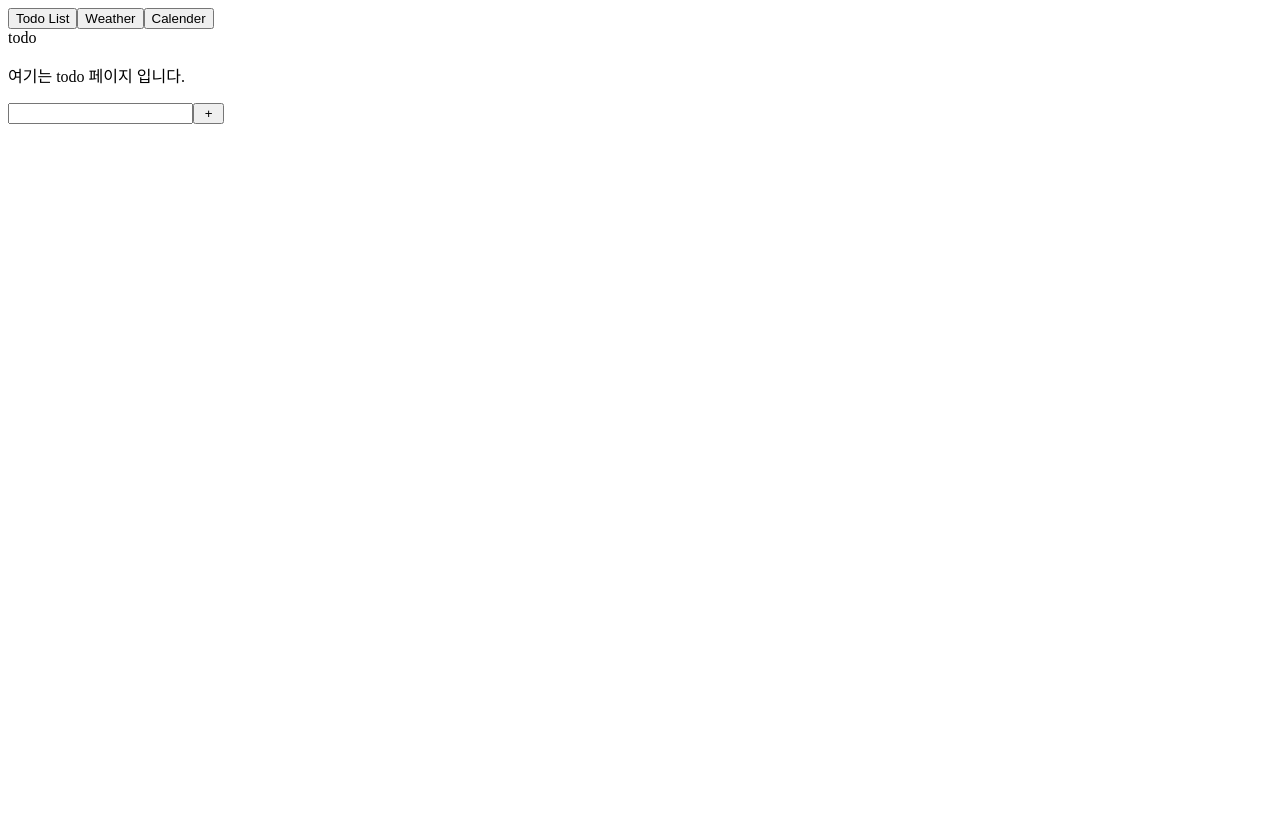
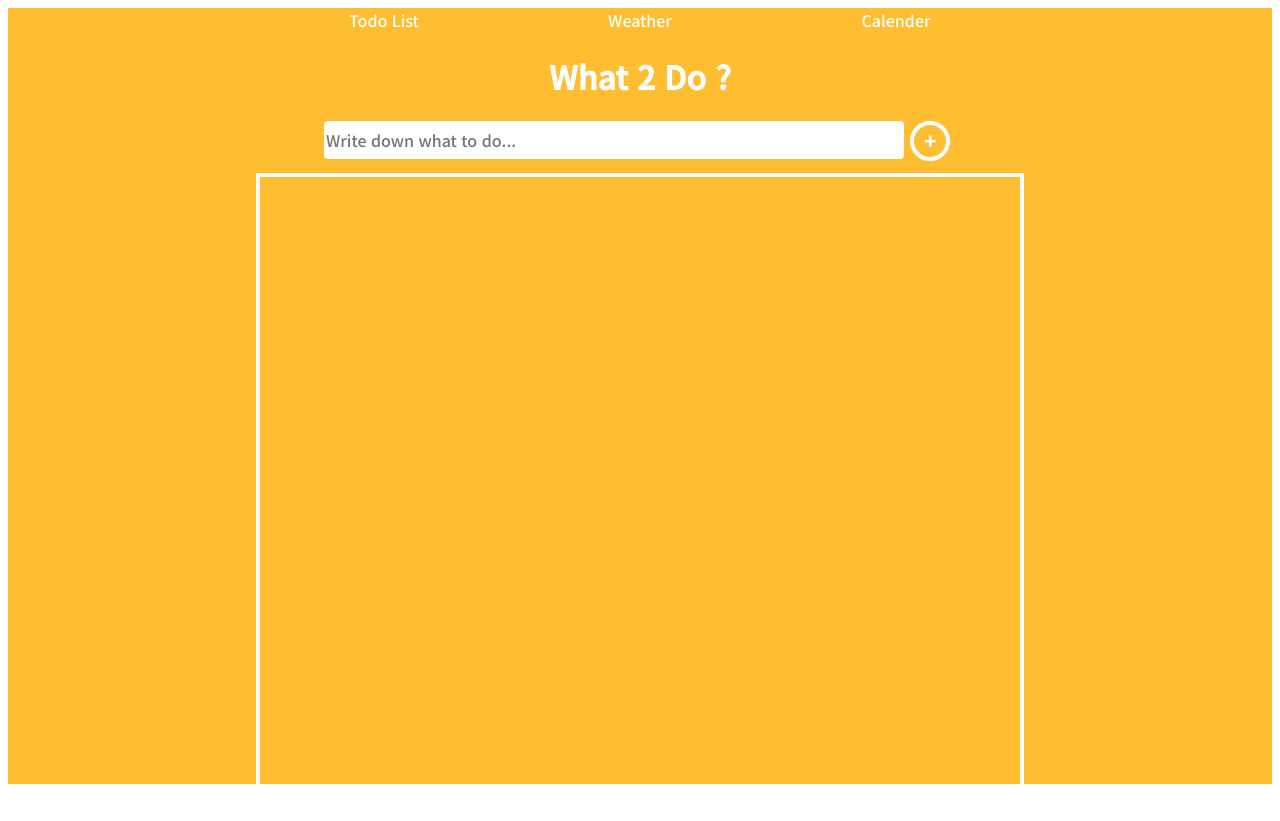
Before and after one commit to dingPie/Type-React, a React (Create React App) app: page / in a window 1280 px wide. Before the commit the page ends 800 px from the top, so only its background shows below. Built offline with nearby package versions, Linux system fonts and the light colour scheme.

Commit message:
Weather 페이지 기본기능완료, CSS 기본설정완료

```diff
--- a/package.json
+++ b/package.json
@@ -9,9 +9,11 @@
     "@types/axios": "^0.14.0",
     "@types/jest": "^26.0.24",
     "@types/node": "^12.20.37",
+    "@types/node-sass": "^4.11.2",
     "@types/react": "^17.0.34",
     "@types/react-dom": "^17.0.11",
     "axios": "^0.24.0",
+    "node-sass": "^6.0.1",
     "react": "^17.0.2",
     "react-dom": "^17.0.2",
     "react-scripts": "4.0.3",
--- a/public/index.html
+++ b/public/index.html
@@ -24,8 +24,15 @@
       work correctly both with client-side routing and a non-root public URL.
       Learn how to configure a non-root public URL by running `npm run build`.
     -->
+    <!-- 폰트 -->
+    <script src="https://kit.fontawesome.com/ace68e7c88.js" crossorigin="anonymous"></script>
+    <link rel="preconnect" href="https://fonts.googleapis.com">
+    <link rel="preconnect" href="https://fonts.gstatic.com" crossorigin>
+    <link href="https://fonts.googleapis.com/css2?family=Noto+Sans+KR:wght@500&display=swap" rel="stylesheet">
+
     <title> Type Todo </title>
   </head>
+
   <body>
     <noscript>You need to enable JavaScript to run this app.</noscript>
     <div id="root"></div>
--- a/src/App.tsx
+++ b/src/App.tsx
@@ -7,16 +7,22 @@ import NavBar from './NavBar';
 function App() {
   const [mode, setMode] = useState('todo') //: [string, (value: string)=>void]
 
+  const backgroundColor:any = {
+    'todo': '#ffbe32',
+    'weather': '#039be5',
+    'calender': '#81c784'
+  }
 
   return (
-    <div className="App">
+    <div className="App" style={{ background: backgroundColor[mode]}}>
 
-    <NavBar setMode= {setMode} mode={mode} />
+      <div className="main-box">
+        <NavBar setMode= {setMode} mode={mode} />
 
-    {mode === 'todo' ? <Todo />: null }
-    {mode === 'weather' ? <Weather />: null }
-    {mode === 'calender' ? <Calender />: null }
-
+        {mode === 'todo' ? <Todo />: null }
+        {mode === 'weather' ? <Weather />: null }
+        {mode === 'calender' ? <Calender />: null }
+      </div>
     </div>
   );
 }
--- a/src/NavBar.tsx
+++ b/src/NavBar.tsx
@@ -1,4 +1,5 @@
 import React from "react";
+import './style/style.scss'
 
 interface NavProps {
   setMode: (value: string) => void;
@@ -13,13 +14,11 @@ const NavBar = ({ setMode, mode }:NavProps ) => {
 
   return (
     <>
-    <div className="nav-box">
-      <button onClick= {() => setMode('todo')}> Todo List </button>
-      <button onClick= {() => setMode('weather')}> Weather </button>
-      <button onClick= {() => setMode('calender')}> Calender </button>
-    </div>
-
-    {mode}
+      <div className="nav-box">
+        <div className='set-todo-btn' onClick= {() => setMode('todo')}> Todo List </div>
+        <div className='set-weather-btn' onClick= {() => setMode('weather')}> Weather </div>
+        <div className='set-calender-btn' onClick= {() => setMode('calender')}> Calender </div>
+      </div>
     </>
   )
 }
--- a/src/calender/Calender.tsx
+++ b/src/calender/Calender.tsx
@@ -5,6 +5,7 @@ const Calender = () => {
   return (
     <>
       <p>여긴 Calender 페이지 입니다</p>
+      <p> 개발 예정 </p>
     </>
   )
 }
--- /dev/null
+++ b/src/style/style.scss
@@ -0,0 +1,188 @@
+@mixin hoverEvent {
+  transition-duration: 0.3s;
+  transform: scale(1.1);
+}
+
+* {
+  font-family: 'Noto Sans KR', sans-serif;
+}
+.App {
+  margin: 0;
+  height: 97vh;
+}
+.main-box {
+  max-width: 768px;
+  margin: 0 auto;
+}
+
+// Nav-bar 네비바
+.nav-box {
+  display: flex;
+
+  div {
+    width: 100%;
+    text-align: center;
+    color: white;
+    // border: 2px solid white;
+    cursor: pointer;
+    border-radius: 2px;
+  }
+  .set-todo-btn:hover {
+    transition-duration: 0.5s;
+    background: #ffbe32;
+  }
+  .set-weather-btn:hover {
+    transition-duration: 0.5s;
+    background: #039be5;
+  }
+  .set-calender-btn:hover {
+    transition-duration: 0.5s;
+    background: #81c784;
+  }
+
+}
+
+.box {
+  max-width: 768px;
+  margin: 0 auto;
+  text-align: center;
+}
+
+
+// Todo List 투두리스트
+//여기에만 적용할게 있다면, .todo { 에 넣으면 된다
+h1 {
+  color: white;
+}
+.input-box {
+  margin: 12px 0;
+  display: flex;
+  justify-content: center;
+
+  .input {
+    border: none;
+    width: 75%;
+    height: 36px;
+    font-size: 16px;
+    border-radius: 4px;
+  }
+  .btn {
+    width: 40px;
+    height: 40px;
+    font-size: 20px;
+    font-weight: bolder;
+    margin: 0 6px;
+    padding: 0;
+    border-radius: 40px;
+    color: white;
+    border: 4px solid white;
+    background: none;
+  }
+  .btn:hover {
+    @include hoverEvent
+  }
+}
+
+.todo-list {
+  display: flex;
+  flex-direction: column;
+  align-items: center;
+  height: 80vh;
+  border: 4px solid white;
+
+  .todo-memo {
+    display: flex ;
+    justify-content: center;
+    width: 95%;
+    height: 40px;
+    margin: 4px 0;
+    padding: 8px 0 12px;
+    line-height: 40px;
+    border-bottom: 2px solid white;
+
+    .content {
+      color: white;
+      list-style: none;
+      width: 80%;
+    }
+
+    .check-btn {
+      color: blue;
+    }
+
+    $btnSize: 28px;
+    .del-btn {
+      color: white;
+      cursor: pointer;
+      width: $btnSize;
+      height: $btnSize;
+      line-height: $btnSize;
+      border: 3px solid white;
+      border-radius:  $btnSize;
+    }
+    .del-btn:hover {
+      @include hoverEvent
+    }
+  }
+}
+
+
+// Weather 날씨
+
+.weather-ui {
+  color: white;
+  display: flex;
+  justify-content: space-evenly;
+  margin-top: 24vh;
+
+
+  .temp-ui {
+    margin: 12px 0;
+    padding: 0 0 12px;
+    i {
+      font-size: 80px;
+    }
+    div {
+      font-size: 48px;
+    }
+  }
+
+  .conditions-ui {
+    margin: 12px 0;
+    padding: 0 0 12px;
+    i {
+      font-size: 108px;
+    }
+    div {
+      font-size: 24px;
+    }
+  }
+
+  .humidity-ui {
+    margin: 12px 0;
+    padding: 0 0 12px;
+    i {
+      font-size: 80px;
+    }
+    div {
+      font-size: 48px;
+    }
+  }
+}
+
+// 모바일 사이즈
+    @media screen and (max-width:768px) {
+      .main-box {
+        max-width: 460px;
+        margin: 0 auto;
+      }
+      .weather-ui {
+        color: white;
+        display: flex;
+        flex-direction: column;
+        margin-top: 12px;
+      }
+      .temp-ui, .conditions-ui, .humidity-ui {
+        border-bottom: 1px solid white;
+      }
+    }
--- a/src/todo/Todo.tsx
+++ b/src/todo/Todo.tsx
@@ -25,8 +25,6 @@ const Todo = () => {
   }
 
   const throughTodo = ( id: number ):void => {
-    let target = todoMemo.filter( v => v.id === id)[0]
-    console.log(target)
     let newTodo = todoMemo.map(v =>
       v.id === id ? { ...v, checked: !v.checked } : v
       )
@@ -38,31 +36,30 @@ const Todo = () => {
     let ok = window.confirm('이 할일을 삭제할까요?')
     if (ok) {
       let target = todoMemo.filter( v => v.id !== id)
-      console.log(target)
       setTodoMemo(target)
   }
   }
 
   const todoList = todoMemo.map( v =>
-    <div className="todo">
-      <input type="checkbox" className= 'check-btn' onClick= { () => throughTodo(v.id)} />
+    <div className="todo-memo">
       <li className= 'content' style= { v.checked ? checkStyle : undefined}
+          onClick= { () => throughTodo(v.id) }
         > {v.content}
       </li>
-      <span className= 'del-btn' onClick= { () => deleteTodo(v.id) }> 삭제 </span>
+      <span className= 'del-btn' onClick= { () => deleteTodo(v.id) }> <i className="far fa-trash-alt"></i> </span>
     </div>
     )
 
 
   return(
-    <>
-    <p> 여기는 todo 페이지 입니다.</p>
+    <div className='todo box'>
+        <h1>What 2 Do ?</h1>
+      <TodoInput todoMemo={todoMemo} setTodoMemo={setTodoMemo} />
 
-    <TodoInput todoMemo={todoMemo} setTodoMemo={setTodoMemo} />
-
-    {todoList}
-
-    </>
+      <div className="todo-list">
+        {todoList}
+      </div>
+    </div>
   )
 
 
--- a/src/todo/TodoInput.tsx
+++ b/src/todo/TodoInput.tsx
@@ -6,7 +6,7 @@ export interface ITodoList {
   setTodoMemo: ( list:  Itodo[]) => void;
 }
 
-const TodoInput = ( {todoMemo,setTodoMemo}:ITodoList ) => {
+const TodoInput = ( {todoMemo, setTodoMemo}:ITodoList ) => {
   const [inputMemo, setInputMemo] = useState('')
 
   const onChange = (e: React.ChangeEvent<HTMLInputElement>) => {
@@ -24,11 +24,11 @@ const TodoInput = ( {todoMemo,setTodoMemo}:ITodoList ) => {
   }
 
   return (
-    <form onSubmit= {(e) => onSubmit(e)}>
-      <input type="text" value ={inputMemo}
+    <form onSubmit= {(e) => onSubmit(e)} className='input-box'>
+      <input type="text" value ={inputMemo} className='input' placeholder='Write down what to do...'
         onChange= {(e) => onChange(e)}
       />
-      <input type="submit" value=" + " />
+      <input type="submit" value="+" className='btn' />
     </form>
   )
 }
--- /dev/null
+++ b/src/weather/Tamperature.tsx
@@ -0,0 +1,23 @@
+import React from "react";
+import { IWeatherData } from "./Weather";
+
+const Temperature = ( weatherData: IWeatherData ) => {
+  const tempUi = () => {
+    if (weatherData) {
+      let value =
+        <div className= 'temp-ui'>
+          <p> Temparture </p>
+          <i className="fas fa-temperature-low"></i>
+          <div> {weatherData.tamp.now.toFixed(1)}℃</div>
+        </div>
+    return value
+    }
+  }
+  return (
+    <>
+    { tempUi }
+    </>
+  )
+}
+
+export default Temperature;
--- a/src/weather/Weather.tsx
+++ b/src/weather/Weather.tsx
@@ -1,14 +1,15 @@
 import React, { useState, useEffect } from 'react';
 import axios from 'axios';
+import Temperature from './Tamperature';
 
-interface IWeatherData {
+export interface IWeatherData {
   weather: IWeather, tamp: ITamp
 }
-interface IWeather {
+export interface IWeather {
   main: string, description: string, icon: string
 }
-interface ITamp {
-  now: number, min: number, max: number, humidity: number
+export interface ITamp {
+  now: number, humidity: number
 }
 
 const Weather = () => {
@@ -19,17 +20,19 @@ const Weather = () => {
   const requestCoords = () => {
     navigator.geolocation.getCurrentPosition(handleGeoSucc, handleGeoErr);
   }
-
+  // 요청 성공시
   const handleGeoSucc = (position: any) => {
     const lat = position.coords.latitude;  // 경도
     const lon= position.coords.longitude;  // 위도
     setAPI_URL(`http://api.openweathermap.org/data/2.5/weather?lat=${lat}&lon=${lon}&appid=74dbeb38347e356be38594a5938cf3ea&units=metric`)
     // getWeather(latitude, longitude); // 날씨 받아오는 함수
   }
+  // 요청 실패시
   const handleGeoErr = (err: any) => {
     console.log("geo err! " + err);
   }
 
+  // Axios로 openweathermap를 요청하는 함수
   const getAxios = () => {
      axios(API_URL)
      .then((res) => {
@@ -42,8 +45,6 @@ const Weather = () => {
         },
         tamp: {
           now: res.data.main.temp,
-          min: res.data.main.temp_min,
-          max: res.data.main.temp_max,
           humidity: res.data.main.humidity
         }
       }
@@ -56,35 +57,85 @@ const Weather = () => {
    }
 
    useEffect(() => {
-    requestCoords()
-    if (API_URL !== '') {
+    requestCoords() // 시작할때 위치데이터를 요청하고
+    console.log(weatherData)
+    if (API_URL !== null) { // 요청한 데이터를 실행한다.
       getAxios()
     }
   }, [API_URL])
 // let API_URL_OpenWeatherMap = `http://api.openweathermap.org/data/2.5/weather?lat=${lat}&lon=${lon}&appid=74dbeb38347e356be38594a5938cf3ea&units=metric`;
 
-let testFunc =() => {
+  const icons:any = { // 여긴 매개변수를 넣어주니 any를 써야될수밖에 없나..?
+    '01': "fas fa-sun",
+    '02': "fas fa-cloud-sun",
+    '03': "fas fa-cloud",
+    '09': "fas fa-cloud-showers-heavy",
+    '10': "fas fa-cloud-rain",
+    '11': "fas fa-bolt",
+    '13': "fas fa-snowflake",
+    '50': "fas fa-smog"
+}
+
+// 여긴 추후 컴포넌트로 분리하자.
+const tempUi = () => { // 온도 UI
   if (weatherData) {
-    let test =
-      <div>
-        <li>날씨: {weatherData.weather.main}</li>
-        <li>설명: {weatherData.weather.description}</li>
-        <img src={`https://openweathermap.org/img/wn/${weatherData.weather.icon}@2x.png`} alt="" />
-        <li>지금온도: {weatherData.tamp.now}</li>
-        <li>지금최고온도: {weatherData.tamp.max}</li>
-        <li>지금최저온도: {weatherData.tamp.min}</li>
-        <li>습도: {weatherData.tamp.humidity}</li>
+    let value =
+      <div className= 'temp-ui'>
+        <h2> Temparture </h2>
+        <i className="fas fa-temperature-low"></i>
+        <div className= 'temp-value'> {weatherData.tamp.now.toFixed(1)}℃</div>
       </div>
-  return test
+  return value
   }
 }
+
+const conditionsUi = () => { // 날씨 UI
+  if (weatherData) {
+    let iconNum:string = weatherData.weather.icon.substr(0, 2)
+    let value =
+      <div className= 'conditions-ui'>
+        <h2> Conditions </h2>
+        <i className={icons[iconNum]} ></i>
+        <div className= 'conditions-value'> {weatherData.weather.description} </div>
+        {/* <img src={`https://openweathermap.org/img/wn/${weatherData.weather.icon}@2x.png`} alt="" /> */}
+      </div>
+    return value
+    }
+}
+
+const humidityUi = () => { // 습도 UI
+  if (weatherData) {
+    let value =
+      <div className= 'humidity-ui'>
+        <h2> Humidity </h2>
+        <i className="fas fa-tint"></i>
+        <div className= 'humidity-value'> {weatherData.tamp.humidity }% </div>
+        {/* <img src={`https://openweathermap.org/img/wn/${weatherData.weather.icon}@2x.png`} alt="" /> */}
+      </div>
+    return value
+  }
+}
+
+
   return (
-    <>
-      <p>여긴 Weather 페이지 입니다</p>
+    <div className='weather box'>
+      <h1>Weather</h1>
 
-      { testFunc() }
+      <div className="weather-ui">
 
-    </>
+        { tempUi() }
+        { conditionsUi() }
+        { humidityUi() }
+        { weatherData === null
+          ? <h1> 위치 정보를 받아올 수 없습니다. </h1>
+          : null
+        }
+      </div>
+      {/* { weatherData !== null
+        ? <Temperature weatherData= {weatherData} /> //버그나네
+        : null
+      } */}
+      </div>
   )
 }
 
```
Also changed, not shown: 1 other file (tests, documents, lock files or other folders).
